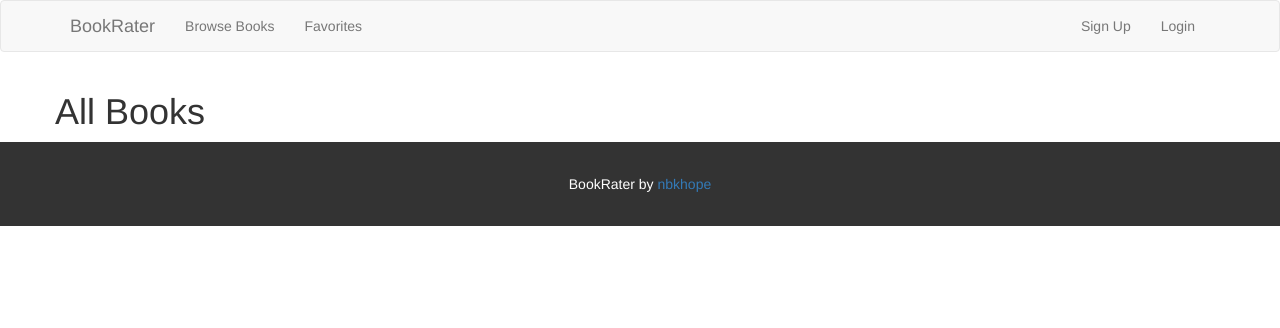
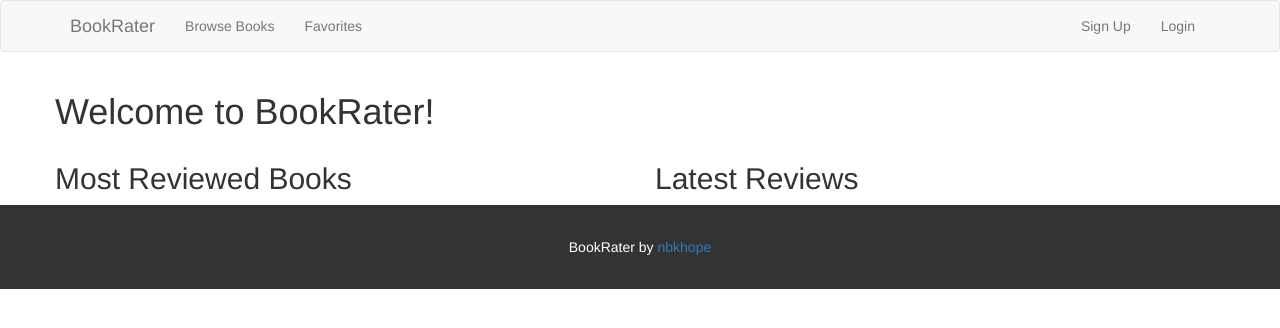
Before and after one commit to nbkhope/bookrater, a plain HTML site: page App/index.html at #/home in a window 1280 px wide. Drawn offline with nearby package versions, Linux system fonts and the light colour scheme; some packages are replaced by stand-ins of ours; no server answers.

Commit message:
Modify default route to be home state

```diff
--- a/App/app.js
+++ b/App/app.js
@@ -54,7 +54,7 @@ angular.module('bookRater', ['ui.router'])
     ;
 
   // Set default state if no routes match
-  $urlRouterProvider.otherwise('books');
+  $urlRouterProvider.otherwise('home');
 
 });
 
--- a/App/home/home.templ.html
+++ b/App/home/home.templ.html
@@ -1 +1,10 @@
 <h1>Welcome to BookRater!</h1>
+
+<div class="row">
+  <div class="col-md-6">
+    <h2>Most Reviewed Books</h2>
+  </div>
+  <div class="col-md-6">
+    <h2>Latest Reviews</h2>
+  </div>
+</div>
```
